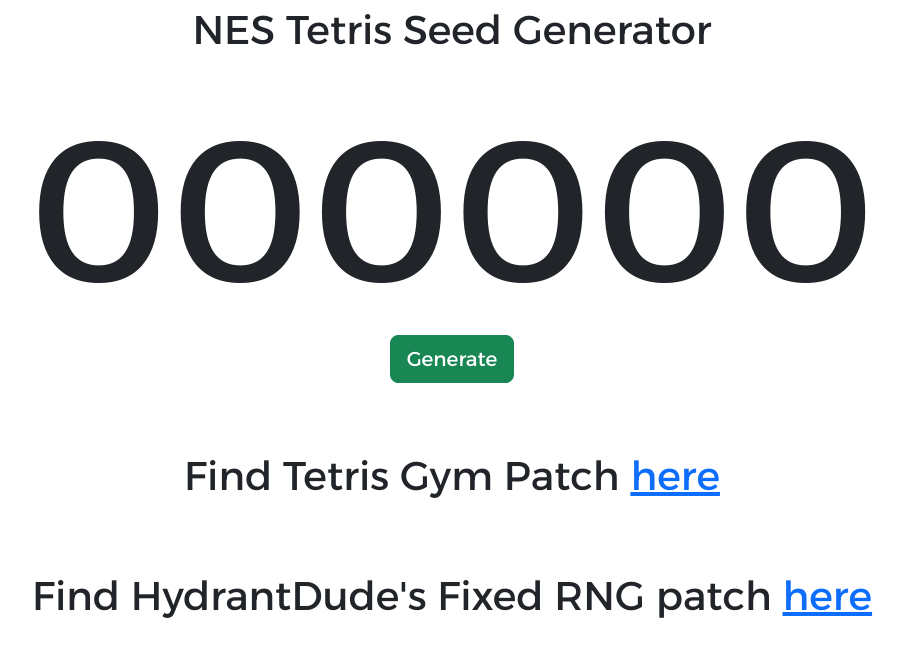
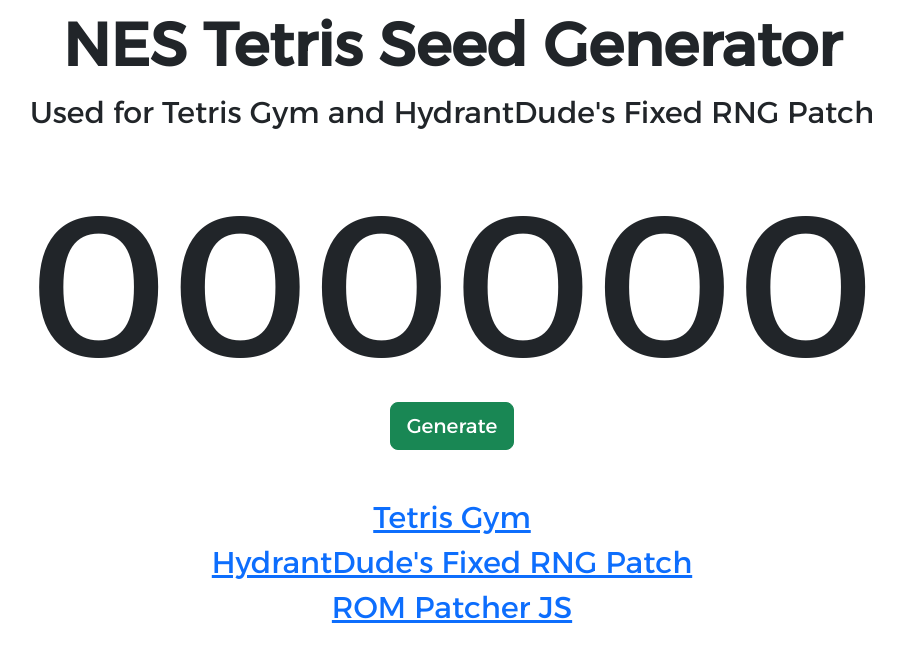
Before and after one commit to penny2k8/nestrisseedgenerator, a plain HTML site: page index.html in a window 1280 px wide. Shown: the whole page, without its empty margins (188-1092 px from the left). Drawn offline with Linux system fonts and the light colour scheme.

Commit message:
Updated index.html and style.css
Fixed the generator not working and GUI update

```diff
--- a/index.html
+++ b/index.html
@@ -3,19 +3,21 @@
     <main>
         <head>
             <title>Seed Generator</title>
+            <script src="resources/rng-js/rng.js"></script>
             <link rel="stylesheet" type="text/css" href="resources/style.css">
             <link rel="stylesheet" type="text/css" href="resources/css/bootstrap.min.css">
         </head>
         <body>
             <div class = "container-fluid">
-                <div class = "col-md-12">NES Tetris Seed Generator</div>
+                <div class = "col-md-12 title">NES Tetris Seed Generator</div>
+                <div class = "col-md-12 desc">Used for Tetris Gym and HydrantDude's Fixed RNG Patch</div>
                 <p id="seed" class="seed">000000</p>
             <script>
             const d = new Date();
-            var rng = new RNG('6,492,500'*Math.round(Math.random())+d.getSeconds()) //Seed the RNG
+            var rng = new RNG('6,492,500'+d.getSeconds()) //Seed the RNG
             function gimme()
             {
-                var ameliaanddilet = rng.random(8192, 16777215); // 8192 = 002000| 16777215 = FFFFFF
+                var ameliaanddilet = rng.random(8192, 16777215); // 8192 = 002000 | 16777215 = FFFFFF
                 var seed = ameliaanddilet.toString(16); // Convert to Hex
                 seed = String(seed).padStart(6, "0"); // Add zeros at the start
                 document.getElementById("seed").innerHTML=seed.toUpperCase(); // Return seed
@@ -25,9 +27,9 @@
                     <button class = "btn btn-success btn-lg" onclick="gimme()">Generate</button>
                 </div>
                 <br>
-                <div>Find Tetris Gym Patch <a href="#">here</a></div>
-                <br>
-                <div>Find HydrantDude's Fixed RNG patch <a href="#">here</a></div>
+                <div><a href="https://github.com/kirjavascript/TetrisGYM/releases">Tetris Gym</a></div>
+                <div><a href="https://drive.google.com/drive/folders/1ACY0O2T0N4YEltUYZKkkMfQdzoL-iaPc">HydrantDude's Fixed RNG Patch</a></div>
+                <div><a href="https://www.romhacking.net/patch/">ROM Patcher JS</a></div>
             </div>
             </body>
     </main>
--- a/resources/style.css
+++ b/resources/style.css
@@ -21,12 +21,13 @@
     font-family: 'Alexandria', Arial, sans-serif;
     font-weight: normal;
     font-style: normal;
-    font-size: 40px;
+    font-size: 30px;
     text-align: center;
 }
-.Title
+.title
 {
-    font-size: 90px;
+    font-size: 60px;
+    font-weight: bold;
 }
 p
 {
@@ -41,5 +42,5 @@
 }
 .btn
 {
-    font-size: 40px;
+    font-size: 56px;
 }
```
